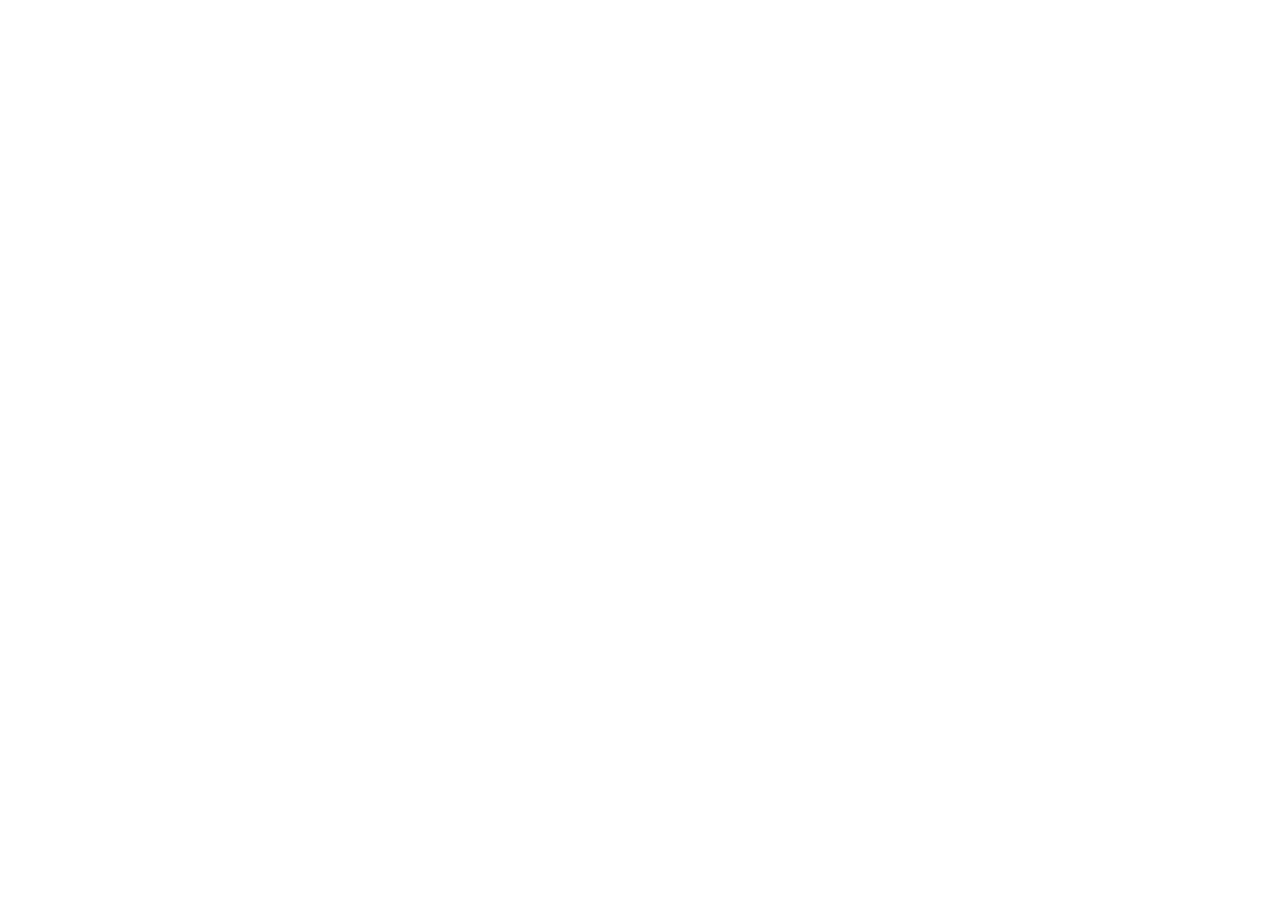
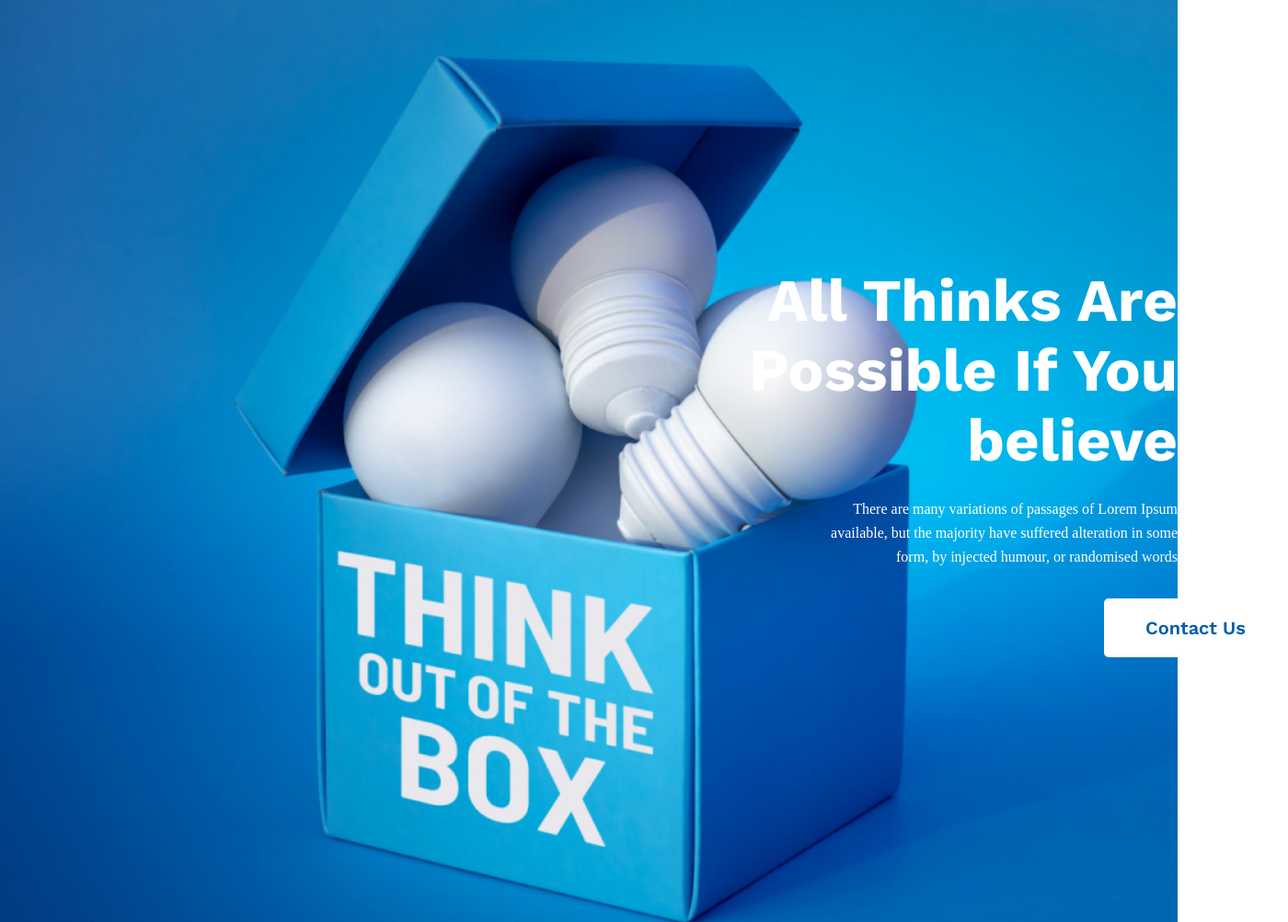
Before and after one commit to Mostafiz181/First-Assignment, a plain HTML site: page index.html in a window 1280 px wide. Shown: the top 1003 px of the page at 92% size, 1400 px wide, since content can reach past the window. Before the commit the page ends 800 px from the top, so only its background shows below. Drawn offline with nearby package versions, Linux system fonts and the light colour scheme.

Commit message:
banner details added

```diff
--- a/css/style.css
+++ b/css/style.css
@@ -0,0 +1,62 @@
+*{
+    margin: 0;
+    padding: 0;
+}
+
+a{
+    text-decoration: none;
+}
+
+/* =============================== banner part css start ======================================== */
+#banner-part{
+    height: 1008px;
+    background-image: url('../images/banner3.png');
+    background-repeat: no-repeat;
+    background-size: cover;
+}
+
+#banner-part .banner-details {
+    max-width: 1400px;
+    height: 300px;
+    margin: 0 auto;
+    padding-top: 289px;
+}
+
+#banner-part .banner-details h1{
+    text-align: right;
+    font-family: 'Work Sans', sans-serif;
+    font-weight: 700px;
+    color: #fff;
+    font-size: 65px;
+    margin-bottom: 24px;
+}
+
+#banner-part .banner-details p{
+    text-align: right;
+    font-size: 16px;
+    font-weight: 400;
+    line-height: 26px;
+    color: #ffff;
+}
+
+#banner-part .banner-details .btn{
+    width: 200px;
+    margin-left: 1200px;
+    margin-top: 32px;
+
+}
+
+#banner-part .banner-details .btn a {
+    display: inline-block;
+    padding: 20px 45px;
+    background: #ffff;
+    text-align: center;
+    border-radius: 5px;
+    font-family: 'Work Sans', sans-serif;
+    font-weight: 600;
+    font-size: 20px;
+    color: #005FAC;
+
+}
+
+/* =============================== banner part css end   ======================================== */
--- a/index.html
+++ b/index.html
@@ -1,13 +1,40 @@
 <!DOCTYPE html>
 <html lang="en">
+
 <head>
     <meta charset="UTF-8">
     <meta http-equiv="X-UA-Compatible" content="IE=edge">
     <meta name="viewport" content="width=device-width, initial-scale=1.0">
     <title>First Assignment</title>
+    <link rel="preconnect" href="https://fonts.googleapis.com">
+    <link rel="preconnect" href="https://fonts.gstatic.com" crossorigin>
+    <link href="https://fonts.googleapis.com/css2?family=Work+Sans:wght@200;300;400;500;600;700;800;900&display=swap"
+        rel="stylesheet">
     <link rel="stylesheet" href="css/style.css">
 </head>
+
 <body>
+    <!-- =============================================================
+                          banner-part start
+================================================================== -->
+    <section id="banner-part">
+
+
+        <div class="banner-details">
+            <h1>All Thinks Are <br> Possible If You <br> believe</h1>
+            <p>There are many variations of passages of Lorem Ipsum <br> available, but the majority have suffered alteration in some <br> form, by injected humour, or randomised words</p>
+
+           <div class="btn">
+            <a href="#">Contact Us</a>
+           </div>
+        </div>
+
+    </section>
+
+    <!-- =============================================================
+                          banner-part end
+================================================================== -->
 
 </body>
+
 </html>
```
Also changed, not shown: icons/ecom.png (added), icons/fb.png (added), icons/js.png (added), icons/smoke.png (added), icons/twitter.png (added), icons/web.png (added), icons/youtube.png (added), images/banner3.png (added), images/gradient1.png (added), images/person.png (added), images/watch.png (added).
